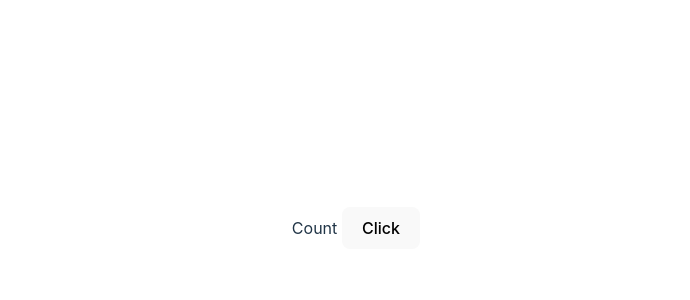
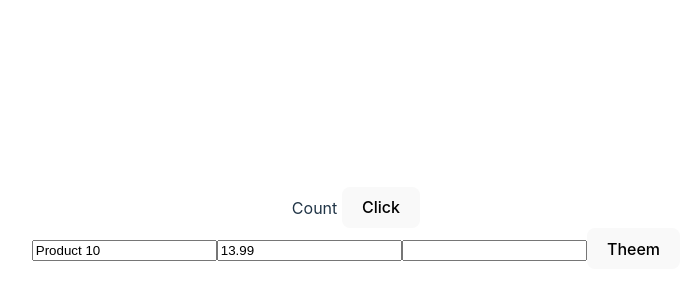
Before and after one commit to datlt2306/FPL-WEB209, a React (Vite) app: page /products/10/edit in a window 1280 px wide. Before the commit this address had no page. Shown: the part 172-472 px from the top of the page, without its empty margins (284-974 px from the left). Built offline with nearby package versions, Linux system fonts and the light colour scheme; data requests are answered from the project's data file.

Commit message:
WD18204 - Buổi 5

```diff
--- a/db.json
+++ b/db.json
@@ -2,7 +2,7 @@
   "products": [
     {
       "id": 9,
-      "name": "Product 9 update 1",
+      "name": "Product 9 update 3",
       "price": "123131",
       "desc": "321312"
     },
@@ -10,6 +10,12 @@
       "id": 10,
       "name": "Product 10",
       "price": 13.99
+    },
+    {
+      "name": "1231",
+      "price": "312321",
+      "desc": "312312",
+      "id": 11
     }
   ]
 }
--- a/src/App.tsx
+++ b/src/App.tsx
@@ -15,8 +15,8 @@ function App() {
             <Routes>
                 <Route path="/" element="" />
                 <Route path="/products" element={<ProductList />} />
-                {/* <Route path="/product/add" element={<ProductAdd />} />
-                <Route path="/product/:id/edit" element={<ProductEdit />} /> */}
+                <Route path="/products/add" element={<ProductAdd />} />
+                <Route path="/products/:id/edit" element={<ProductEdit />} />
             </Routes>
         </>
     );
--- a/src/components/ProductAdd.tsx
+++ b/src/components/ProductAdd.tsx
@@ -1,8 +1,9 @@
-import React from "react";
+import React, { useContext } from "react";
 
 import { SubmitHandler, useForm } from "react-hook-form";
 import { IProduct } from "../interfaces/Product";
 import { useNavigate } from "react-router-dom";
+import { ProductContext } from "../contexts/ProductContextProvider";
 
 type FormValue = {
     name: string;
@@ -11,6 +12,7 @@ type FormValue = {
 };
 
 const ProductAdd = () => {
+    const { onHandleAdd } = useContext(ProductContext);
     const {
         register,
         handleSubmit,
@@ -20,7 +22,7 @@ const ProductAdd = () => {
     const navigate = useNavigate();
 
     const onSubmit: SubmitHandler<FormValue> = (data) => {
-        onAdd(data);
+        onHandleAdd(data);
         navigate("/products");
     };
     return (
--- a/src/components/ProductEdit.tsx
+++ b/src/components/ProductEdit.tsx
@@ -1,9 +1,10 @@
-import React, { useEffect } from "react";
+import React, { useContext, useEffect } from "react";
 
 import { SubmitHandler, useForm } from "react-hook-form";
 import { IProduct } from "../interfaces/Product";
 import { useNavigate, useParams } from "react-router-dom";
 import axios from "axios";
+import { ProductContext } from "../contexts/ProductContextProvider";
 
 type FormValue = {
     name: string;
@@ -12,6 +13,7 @@ type FormValue = {
 };
 
 const ProductEdit = () => {
+    const { onHandleEdit } = useContext(ProductContext);
     const { id } = useParams();
     const {
         register,
@@ -30,7 +32,7 @@ const ProductEdit = () => {
     }, [id]);
     const onSubmit: SubmitHandler<FormValue> = (data) => {
         // console.log(data);
-        onEdit(data);
+        onHandleEdit(data);
         navigate("/products");
     };
 
```
